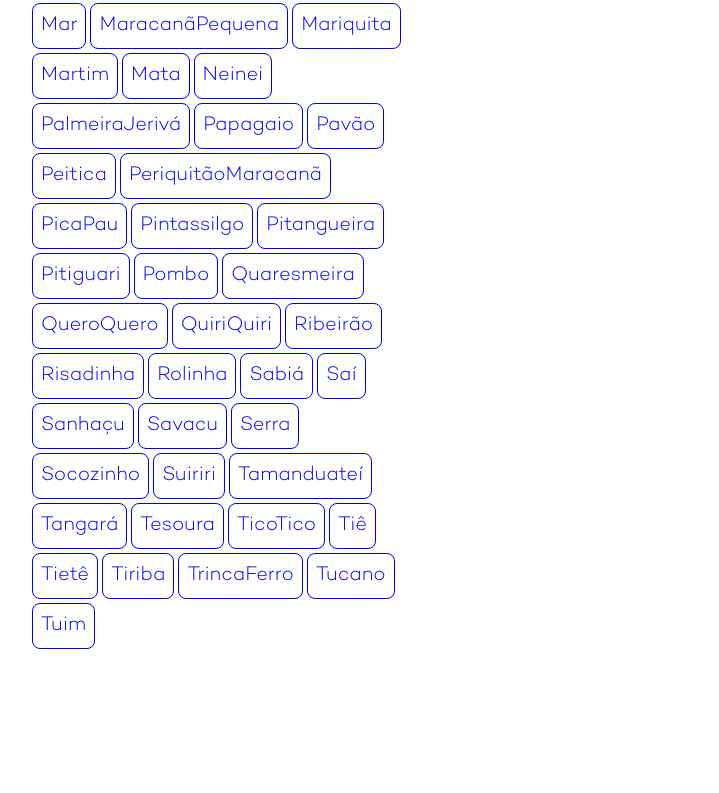
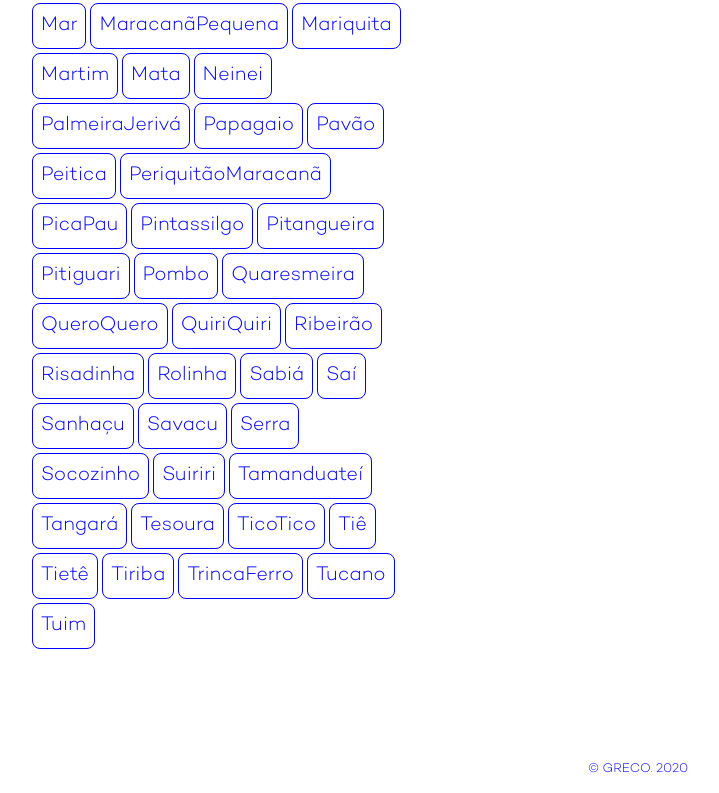
Before and after one commit to fredperes/greco-word-scrambler, a website: page index.html in a window 1280 px wide. Shown: the part 2049-2842 px from the top of the page, without its empty margins (2-721 px from the left). Drawn offline with Linux system fonts and the light colour scheme.

Commit message:
page header and general positioning and footer

```diff
--- a/index.html
+++ b/index.html
@@ -4,7 +4,7 @@
     <meta charset="UTF-8">
     <meta name="viewport" content="width=device-width, initial-scale=1.0">
     <link rel="stylesheet" href="dist/css/main.css">
-    <title>Greco word scrambler</title>
+    <title>Word Intersections — © GRECO</title>
 </head>
 <body>
     <div class="scrambler">
@@ -59,7 +59,9 @@
                 </a>
             </aside>
         </section>
-
+        <footer>
+            © GRECO. 2020
+        </footer>
     </div>
 
     <footer>
--- a/src/css/components/_scrambler.scss
+++ b/src/css/components/_scrambler.scss
@@ -84,6 +84,13 @@
                 justify-content: flex-end;
             }
         }
+    }
+
+    footer {
+        grid-column: span 3;
+        display: block;
+        font-size: .8rem;
+        text-align: center;
     }
 }
 
```
Also changed, not shown: dist/css/main.css.
